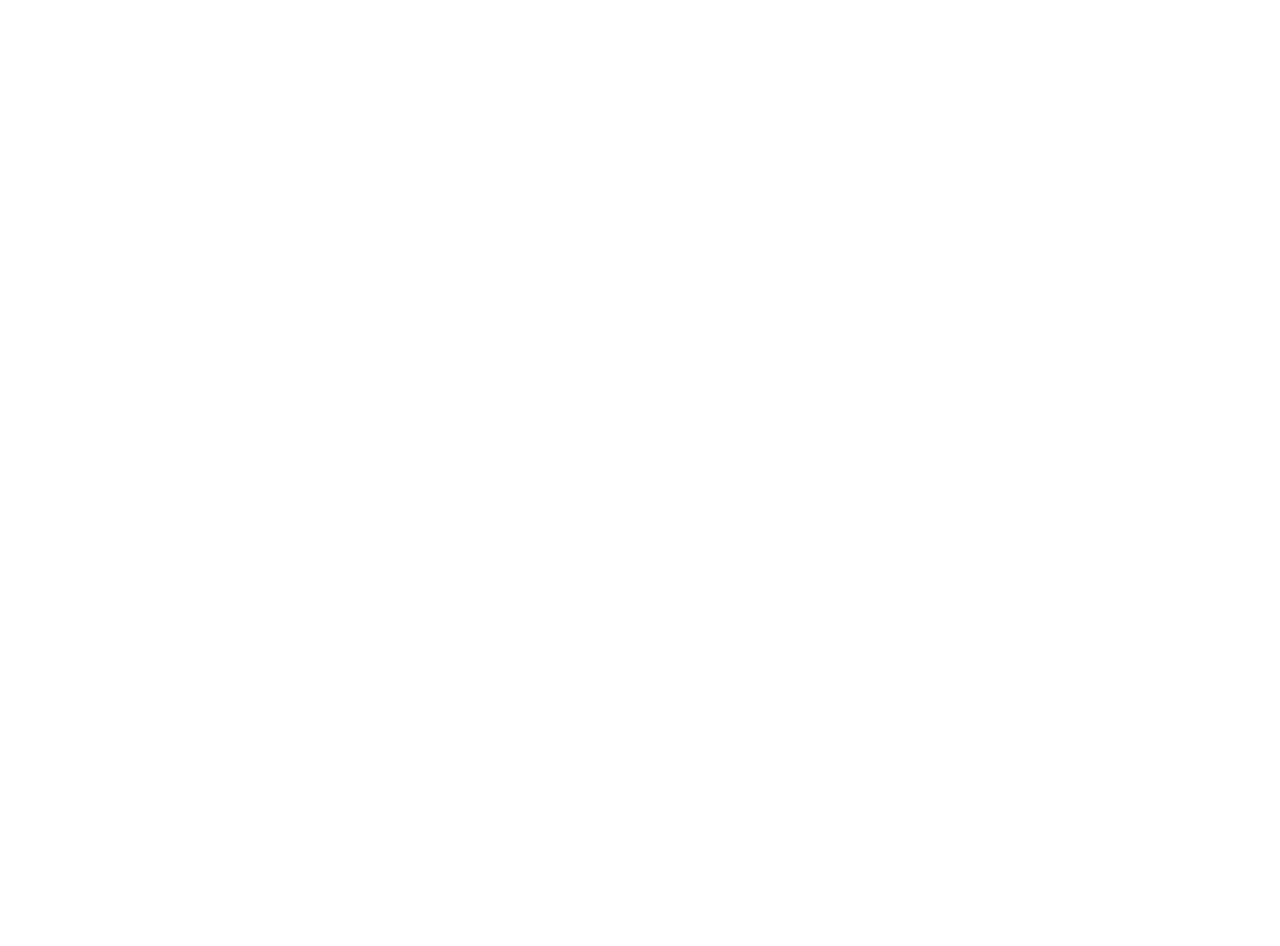
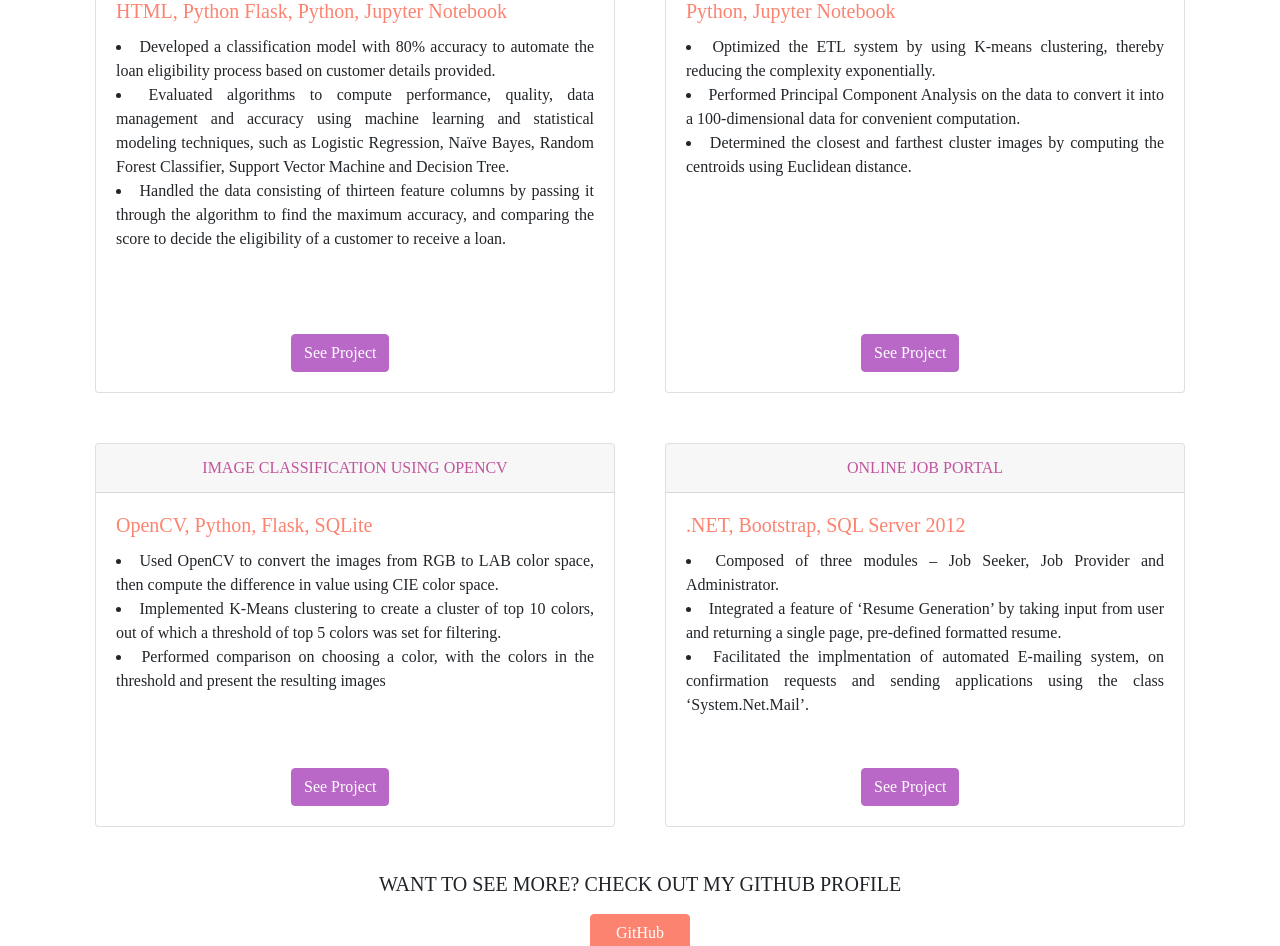
Before and after one commit to nishitde/portfolio, a React (Create React App) app: page / in a window 1280 px wide. Shown: the part 1540-2486 px from the top of the page. Before the commit the page ends 1422 px from the top, so only its background shows below. Built offline with nearby package versions, Linux system fonts and the light colour scheme; the HTML template or start-up script is replaced by a standard one.

Commit message:
Changes to Portfolio Component

```diff
--- a/src/components/about.js
+++ b/src/components/about.js
@@ -1,5 +1,4 @@
 import React, { Component } from "react";
-import * as ReactBootStrap from "react-bootstrap";
 import university from "../img/college.svg";
 import "./about.css";
 
--- a/src/components/home.js
+++ b/src/components/home.js
@@ -1,5 +1,4 @@
 import React, { Component } from "react";
-import * as ReactBootStrap from "react-bootstrap";
 import programmer from "../img/coder.svg";
 import "./home.css";
 
--- a/src/components/portfolio.css
+++ b/src/components/portfolio.css
@@ -0,0 +1,29 @@
+#portfolioContainer {
+  padding-top: 3%;
+  padding-bottom: 3%;
+}
+
+#cardColumn {
+  padding: 25px;
+}
+
+#cardBody {
+  position: relative;
+  text-align: justify;
+  text-justify: inter-word;
+}
+
+#cardButton {
+  position: absolute;
+  bottom: 20px;
+  margin-left: 175px;
+  background-color: #ba68c8;
+  border-color: #ba68c8;
+}
+
+#githubButton {
+  background-color: #fc8370;
+  border-color: #fc8370;
+  margin-top: 10px;
+  width: 100px;
+}
--- a/src/components/portfolio.js
+++ b/src/components/portfolio.js
@@ -1,12 +1,186 @@
 import React, { Component } from "react";
-import * as ReactBootStrap from "react-bootstrap";
+import Card from "react-bootstrap/Card";
+import Button from "react-bootstrap/Button";
 import "./portfolio.css";
 
 class Portfolio extends Component {
   state = { clicked: false };
 
   render() {
-    return <div class="container">PORTFOLIO SECTION</div>;
+    return (
+      <div class="container" id="portfolioContainer">
+        <h1>
+          <span style={{ color: "#fc8370" }}>PORTFOLIO</span>
+        </h1>
+        <div class="row">
+          <div class="column" id="cardColumn">
+            <Card style={{ height: "29rem" }}>
+              <Card.Header>
+                <span style={{ color: "#c1549c" }}>LOAN PREDICTION SYSTEM</span>
+              </Card.Header>
+              <Card.Body id="cardBody">
+                <Card.Title>
+                  <span style={{ color: "#fc8370" }}>
+                    HTML, Python Flask, Python, Jupyter Notebook
+                  </span>
+                </Card.Title>
+                <Card.Text>
+                  <li>
+                    Developed a classification model with 80% accuracy to
+                    automate the loan eligibility process based on customer
+                    details provided.
+                  </li>
+                  <li>
+                    Evaluated algorithms to compute performance, quality, data
+                    management and accuracy using machine learning and
+                    statistical modeling techniques, such as Logistic
+                    Regression, Naïve Bayes, Random Forest Classifier, Support
+                    Vector Machine and Decision Tree.
+                  </li>
+                  <li>
+                    Handled the data consisting of thirteen feature columns by
+                    passing it through the algorithm to find the maximum
+                    accuracy, and comparing the score to decide the eligibility
+                    of a customer to receive a loan.
+                  </li>
+                </Card.Text>
+                <Button
+                  target="_blank"
+                  href="https://github.com/nishitde/Loan-Prediction-System"
+                  id="cardButton"
+                >
+                  See Project
+                </Button>
+              </Card.Body>
+            </Card>
+          </div>
+          <div class="column" id="cardColumn">
+            <Card style={{ height: "29rem" }}>
+              <Card.Header>
+                <span style={{ color: "#c1549c" }}>
+                  SIMILAR FACE CLUSTERING
+                </span>
+              </Card.Header>
+              <Card.Body id="cardBody">
+                <Card.Title>
+                  <span style={{ color: "#fc8370" }}>
+                    Python, Jupyter Notebook
+                  </span>
+                </Card.Title>
+                <Card.Text>
+                  <li>
+                    Optimized the ETL system by using K-means clustering,
+                    thereby reducing the complexity exponentially.
+                  </li>
+                  <li>
+                    Performed Principal Component Analysis on the data to
+                    convert it into a 100-dimensional data for convenient
+                    computation.
+                  </li>
+                  <li>
+                    Determined the closest and farthest cluster images by
+                    computing the centroids using Euclidean distance.
+                  </li>
+                </Card.Text>
+                <Button
+                  target="_blank"
+                  href="https://github.com/nishitde/Similar-Face-Clustering"
+                  id="cardButton"
+                >
+                  See Project
+                </Button>
+              </Card.Body>
+            </Card>
+          </div>
+          <div class="column" id="cardColumn">
+            <Card style={{ height: "24rem" }}>
+              <Card.Header>
+                <span style={{ color: "#c1549c" }}>
+                  IMAGE CLASSIFICATION USING OPENCV
+                </span>
+              </Card.Header>
+              <Card.Body id="cardBody">
+                <Card.Title>
+                  <span style={{ color: "#fc8370" }}>
+                    OpenCV, Python, Flask, SQLite
+                  </span>
+                </Card.Title>
+                <Card.Text>
+                  <li>
+                    Used OpenCV to convert the images from RGB to LAB color
+                    space, then compute the difference in value using CIE color
+                    space.
+                  </li>
+                  <li>
+                    Implemented K-Means clustering to create a cluster of top 10
+                    colors, out of which a threshold of top 5 colors was set for
+                    filtering.
+                  </li>
+                  <li>
+                    Performed comparison on choosing a color, with the colors in
+                    the threshold and present the resulting images
+                  </li>
+                </Card.Text>
+                <Button
+                  target="_blank"
+                  href="https://github.com/nishitde/Kaleidoscope-A-tool-for-identifying-colors"
+                  id="cardButton"
+                >
+                  See Project
+                </Button>
+              </Card.Body>
+            </Card>
+          </div>
+          <div class="column" id="cardColumn">
+            <Card style={{ height: "24rem" }}>
+              <Card.Header>
+                <span style={{ color: "#c1549c" }}>ONLINE JOB PORTAL</span>
+              </Card.Header>
+              <Card.Body id="cardBody">
+                <Card.Title>
+                  <span style={{ color: "#fc8370" }}>
+                    .NET, Bootstrap, SQL Server 2012
+                  </span>
+                </Card.Title>
+                <Card.Text>
+                  <li>
+                    Composed of three modules – Job Seeker, Job Provider and
+                    Administrator.
+                  </li>
+                  <li>
+                    Integrated a feature of ‘Resume Generation’ by taking input
+                    from user and returning a single page, pre-defined formatted
+                    resume.
+                  </li>
+                  <li>
+                    Facilitated the implmentation of automated E-mailing system,
+                    on confirmation requests and sending applications using the
+                    class ‘System.Net.Mail’.
+                  </li>
+                </Card.Text>
+                <Button
+                  target="_blank"
+                  href="https://github.com/nishitde/Online-Job-Portal"
+                  id="cardButton"
+                >
+                  See Project
+                </Button>
+              </Card.Body>
+            </Card>
+          </div>
+          <div class="column" style={{ paddingTop: "20px" }}>
+            <h5>WANT TO SEE MORE? CHECK OUT MY GITHUB PROFILE</h5>
+            <Button
+              target="_blank"
+              href="https://github.com/nishitde"
+              id="githubButton"
+            >
+              GitHub
+            </Button>
+          </div>
+        </div>
+      </div>
+    );
   }
 }
 
```
